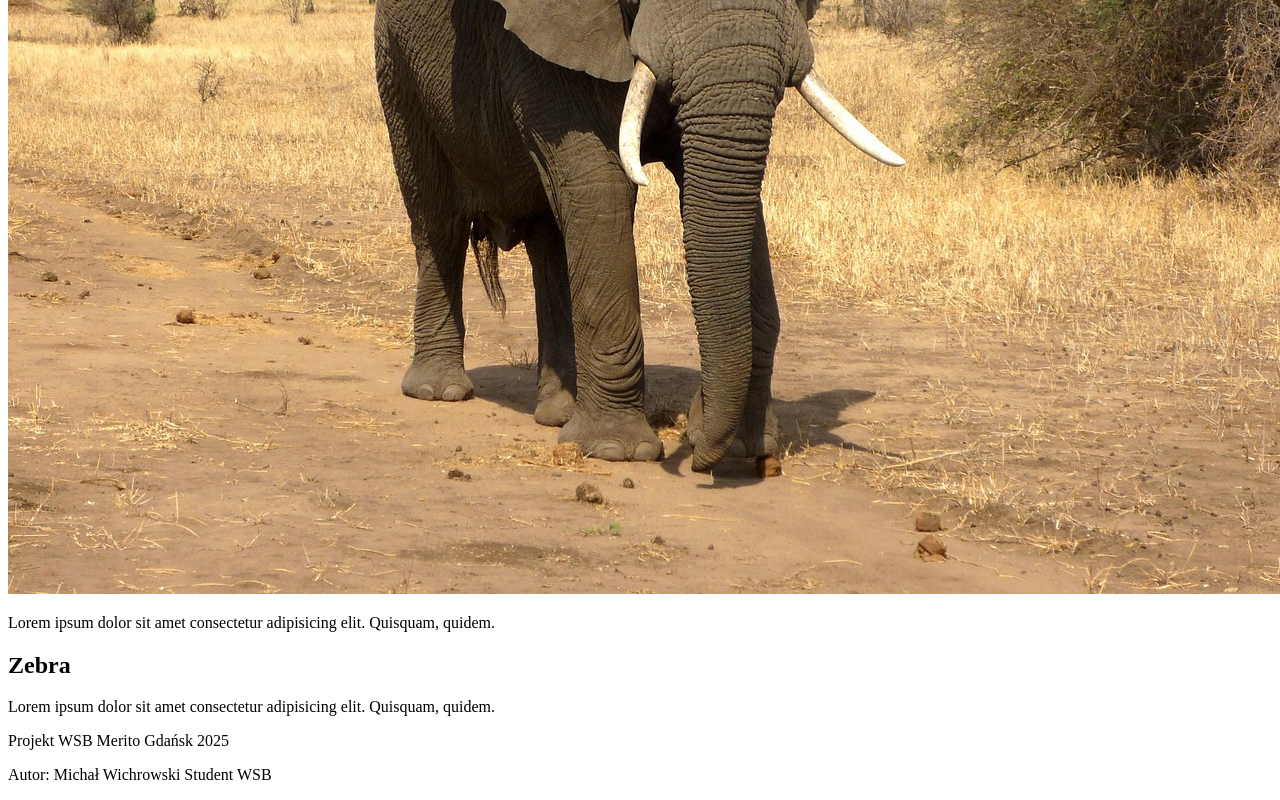
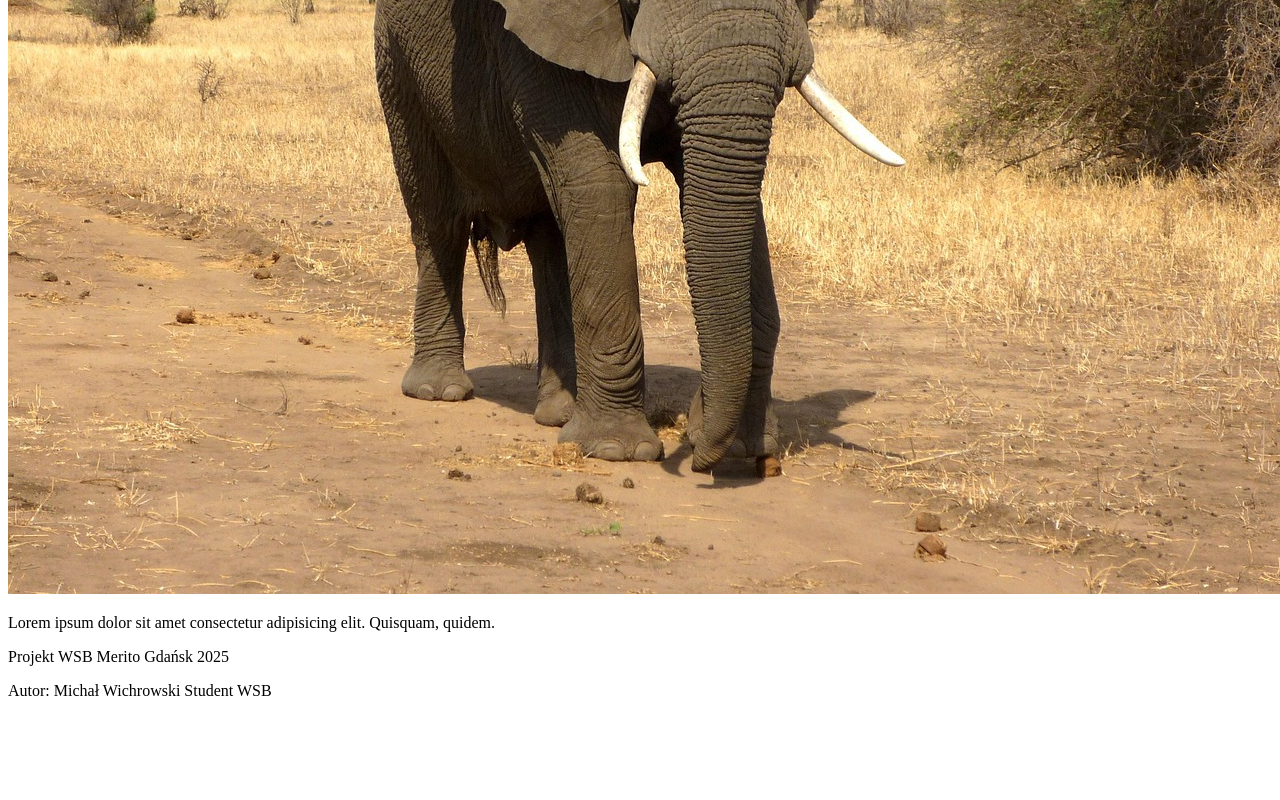
Before and after one commit to MW177609/Projekt_na_zaj-ciach, a plain HTML site: page index.html in a window 1280 px wide. Shown: the part 1469-2269 px from the top of the page. After the commit the page ends 2185 px from the top, so only its background shows below. Drawn offline with Linux system fonts and the light colour scheme.

Commit message:
Revert "dodaję sekcję zebra"
This reverts commit 27487ae8a1580839e79dd4b4feb6e124adb90af2.

```diff
--- a/index.html
+++ b/index.html
@@ -20,10 +20,6 @@
             <img src="./img/slon.jpg" alt="">
             <p>Lorem ipsum dolor sit amet consectetur adipisicing elit. Quisquam, quidem.</p>
         </section>
-        <section>
-            <h2>Zebra</h2>
-            <p>Lorem ipsum dolor sit amet consectetur adipisicing elit. Quisquam, quidem.</p>
-        </section>
     </main>
     <footer>
         <p>Projekt WSB Merito Gdańsk 2025</p>
```
